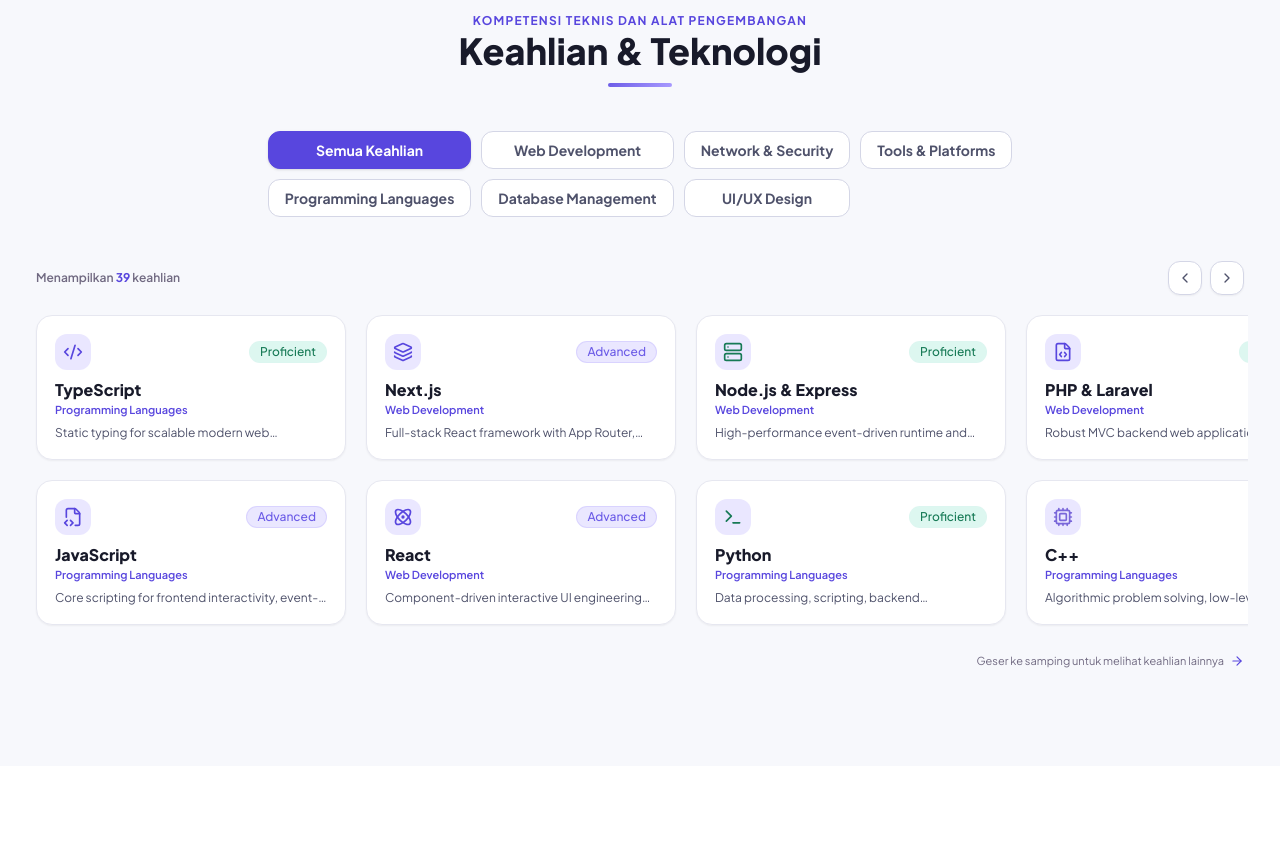
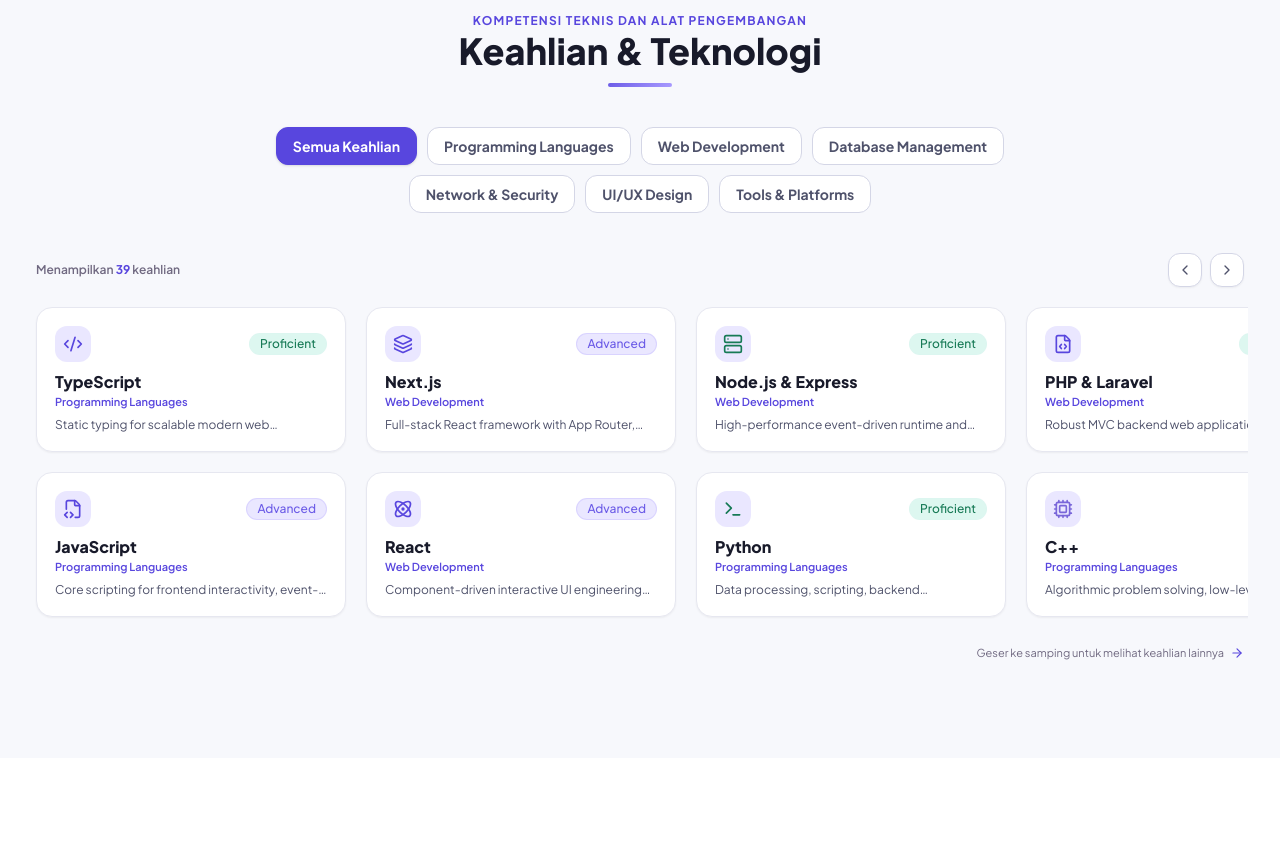
Before and after one commit to Astaa25/Abrar-Astafaraiz-Portofolio, a Next.js app: page / in a window 1280 px wide. Shown: the part 1680-2541 px from the top of the page. Built offline with nearby package versions, Linux system fonts and the light colour scheme; no server answers.

Commit message:
style(skills): center bottom 3 category pills and hide horizontal scrollbar completely

```diff
--- a/src/app/globals.css
+++ b/src/app/globals.css
@@ -166,6 +166,18 @@ body {
   background: rgba(108, 92, 231, 0.45);
 }
 
+/* Hide scrollbar utility */
+.no-scrollbar::-webkit-scrollbar {
+  display: none !important;
+  width: 0 !important;
+  height: 0 !important;
+}
+
+.no-scrollbar {
+  -ms-overflow-style: none !important; /* IE and Edge */
+  scrollbar-width: none !important; /* Firefox */
+}
+
 /* Reduced Motion Support */
 @media (prefers-reduced-motion: reduce) {
   *, ::before, ::after {
--- a/src/components/public/SkillsSection.tsx
+++ b/src/components/public/SkillsSection.tsx
@@ -175,11 +175,33 @@ export function SkillsSection({
           <div className="w-16 h-1 rounded-full gradient-aurora mx-auto mt-2" />
         </div>
 
-        {/* Category Filter Pills (2 Rows Layout with Horizontal Scrolling) */}
-        <div className="relative mb-10 max-w-5xl mx-auto px-1">
-          <div className="overflow-x-auto no-scrollbar scroll-smooth py-1">
-            <div className="grid grid-rows-2 grid-flow-col gap-2.5 auto-cols-max justify-start sm:justify-center mx-auto w-max max-w-full">
-              {categories.map((cat) => {
+        {/* Category Filter Pills: 4 on top, 3 centered below */}
+        <div className="flex flex-col items-center gap-2.5 mb-10 max-w-5xl mx-auto px-1">
+          {/* Row 1 (4 kategori teratas, rata tengah) */}
+          <div className="flex flex-wrap items-center justify-center gap-2 sm:gap-2.5">
+            {categories.slice(0, 4).map((cat) => {
+              const isActive = activeCategory.toLowerCase() === cat.toLowerCase();
+              return (
+                <button
+                  key={cat}
+                  suppressHydrationWarning
+                  onClick={() => setActiveCategory(cat)}
+                  className={`px-4 py-2 rounded-xl text-xs sm:text-sm font-bold transition-all cursor-pointer whitespace-nowrap border ${
+                    isActive
+                      ? 'bg-[#5846DE] text-white border-[#5846DE] shadow-sm dark:bg-[#7966D9] dark:border-[#7966D9] dark:text-white'
+                      : 'bg-white dark:bg-[#10111B] text-[#4F526B] dark:text-[#C4C2D8] border-[#D4D6E6] dark:border-[#353449] hover:border-[#5846DE] dark:hover:border-[#7966D9]'
+                  }`}
+                >
+                  {cat === 'all' ? 'Semua Keahlian' : cat}
+                </button>
+              );
+            })}
+          </div>
+
+          {/* Row 2 (3 sisa kategori di bawah, rata tengah) */}
+          {categories.length > 4 && (
+            <div className="flex flex-wrap items-center justify-center gap-2 sm:gap-2.5">
+              {categories.slice(4).map((cat) => {
                 const isActive = activeCategory.toLowerCase() === cat.toLowerCase();
                 return (
                   <button
@@ -197,10 +219,10 @@ export function SkillsSection({
                 );
               })}
             </div>
-          </div>
+          )}
         </div>
 
-        {/* Skills Cards (2 Rows Horizontal Scroll with Left/Right Navigation) */}
+        {/* Skills Cards (2 Rows Horizontal Scroll without visible scrollbar) */}
         <div className="relative group/carousel">
           {/* Controls Bar */}
           <div className="flex items-center justify-between mb-4 px-1">
@@ -227,10 +249,11 @@ export function SkillsSection({
             </div>
           </div>
 
-          {/* Cards Container: 2 Rows, Horizontal Scroll */}
+          {/* Cards Container: 2 Rows, Horizontal Scroll without ugly scrollbar */}
           <div
             ref={cardsScrollRef}
-            className="grid grid-rows-2 grid-flow-col auto-cols-[280px] sm:auto-cols-[310px] gap-4 sm:gap-5 overflow-x-auto pb-4 pt-1 px-1 scroll-smooth scrollbar-thin"
+            style={{ scrollbarWidth: 'none', msOverflowStyle: 'none' }}
+            className="grid grid-rows-2 grid-flow-col auto-cols-[280px] sm:auto-cols-[310px] gap-4 sm:gap-5 overflow-x-auto pb-4 pt-1 px-1 scroll-smooth no-scrollbar [scrollbar-width:none] [-ms-overflow-style:none] [&::-webkit-scrollbar]:hidden"
           >
             {filteredSkills.map((skill) => (
               <div
```
